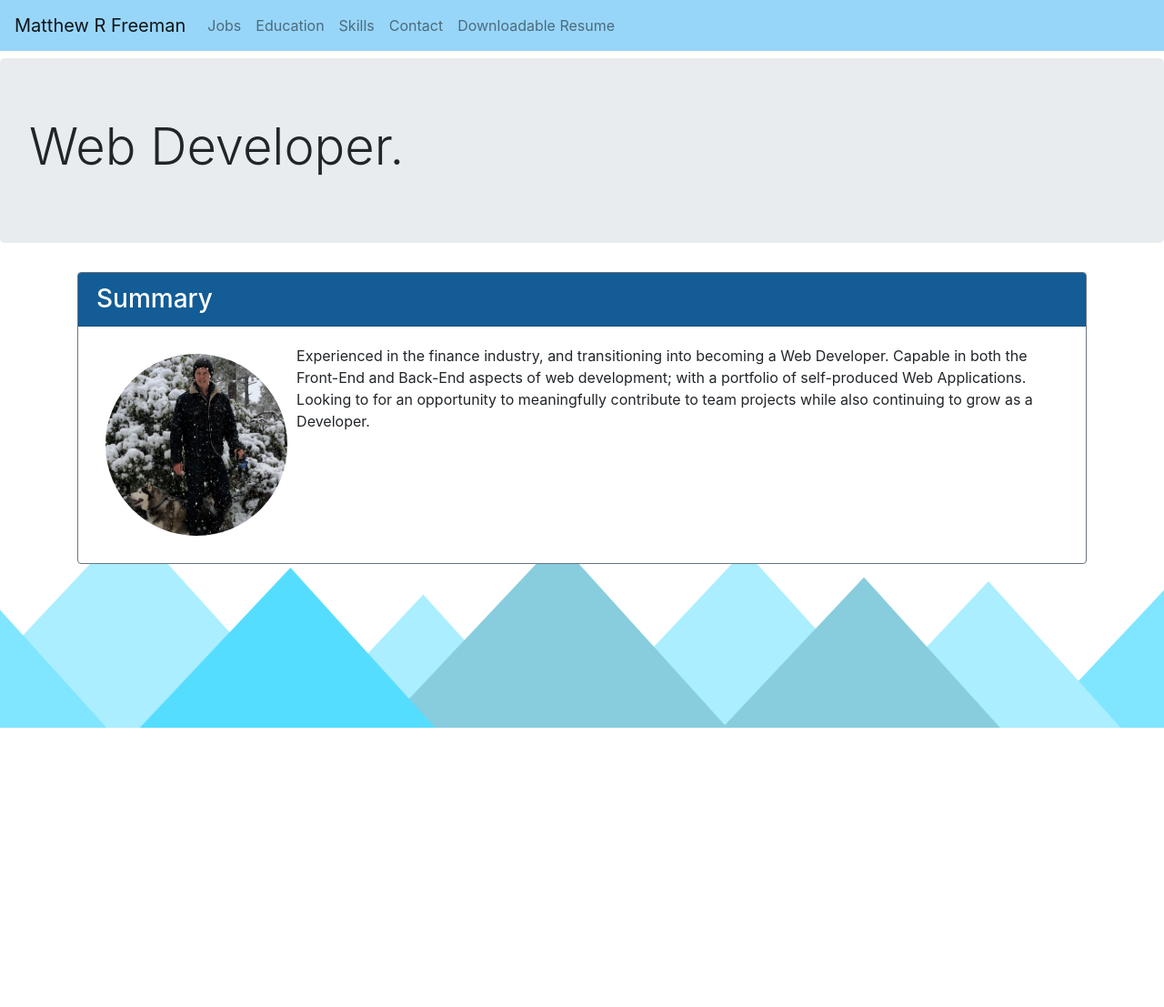
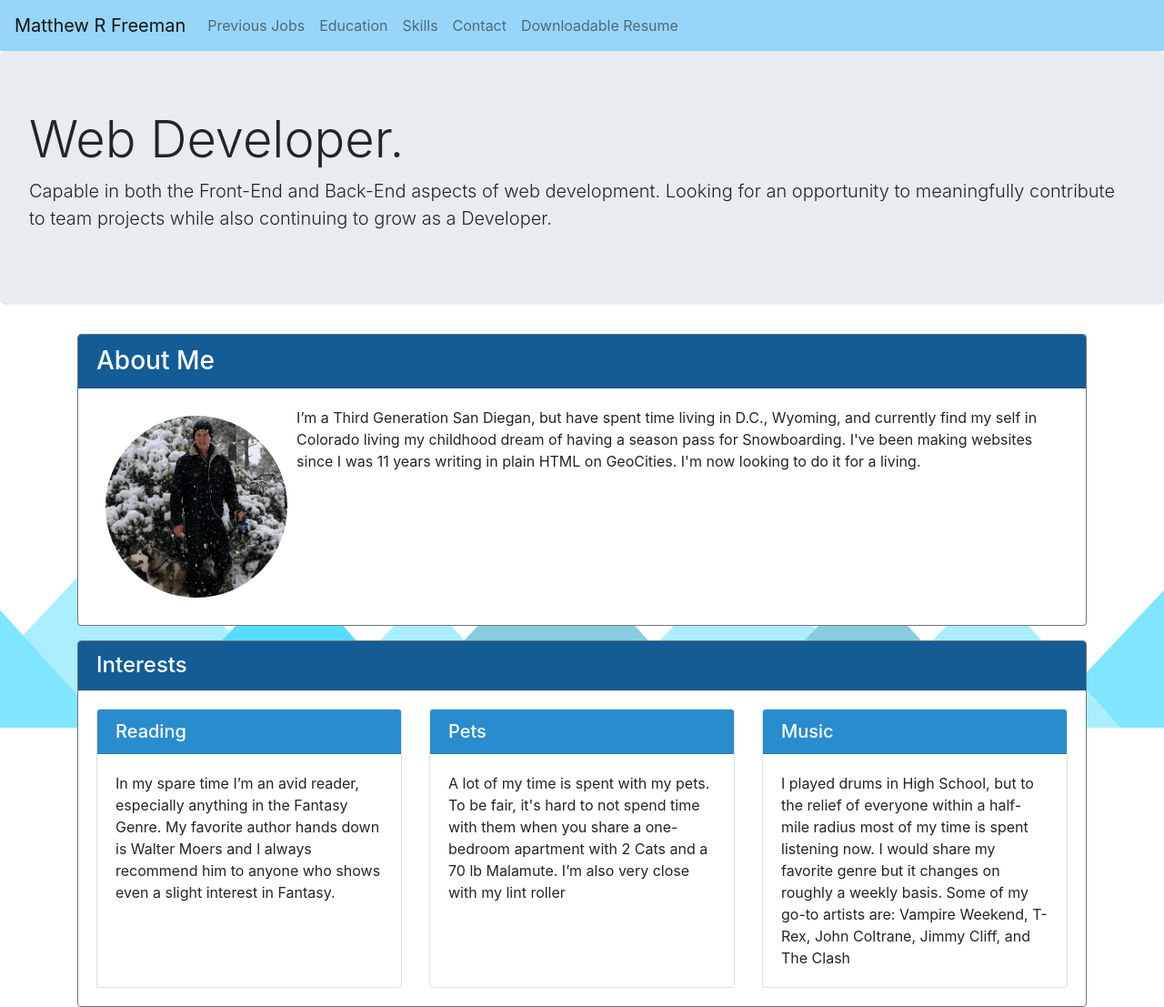
Before and after one commit to multapaucis/resume_site, a Django app: page / in a window 1280 px wide. Shown: the whole page at 91% size. Before the commit the page ends 800 px from the top, so only its background shows below. Run offline with Django 3.2, Linux system fonts and the light colour scheme; data comes from the database, SQL or seed files in the repository; both versions use the stored data as it was after the commit; some libraries are stand-ins or nearby versions.

Commit message:
Add Personal Information & Interests to Home Page

```diff
--- a/cv/admin.py
+++ b/cv/admin.py
@@ -1,5 +1,5 @@
 from django.contrib import admin
-from cv.models import Job, JobDescription, Education, Skill, Resume, SkillType
+from cv.models import Job, JobDescription, Education, Skill, Resume, SkillType, Interest
 
 # Register your models here.
 admin.site.register(Job)
@@ -8,3 +8,4 @@ admin.site.register(Education)
 admin.site.register(SkillType)
 admin.site.register(Skill)
 admin.site.register(Resume)
+admin.site.register(Interest)
--- a/cv/models.py
+++ b/cv/models.py
@@ -57,7 +57,7 @@ class SkillType(models.Model):
 		return self.type_name
 
 class Skill(models.Model):
-	"""Releveant Skills"""
+	"""Relevant Skills"""
 	skill_name = models.CharField(max_length=200)
 	stype = models.ForeignKey(SkillType, on_delete=models.PROTECT)
 
@@ -73,3 +73,12 @@ class Resume(models.Model):
 	def __str__(self):
 		'''Returns a string representing the Resume'''
 		return self.res_name
+
+class Interest(models.Model):
+	"""Model for my Interests"""
+	interest_name = models.CharField(max_length=200)
+	description = models.TextField()
+
+	def __str__(self):
+		'''Returns a string representing the Interest'''
+		return self.interest_name
--- a/cv/templates/cv/base.html
+++ b/cv/templates/cv/base.html
@@ -23,7 +23,7 @@
 		<div class="collapse navbar-collapse" id="navbarToggler">
 			<ul class="navbar-nav mr-auto mt-2 mt-lg-0">
 				<li class="nav-item">
-					<a class="nav-link" href="{% url 'cv:jobs' %}">Jobs</a>
+					<a class="nav-link" href="{% url 'cv:jobs' %}">Previous Jobs</a>
 				</li>
 				<li class="nav-item">
 					<a class="nav-link" href="{% url 'cv:education' %}">Education</a>
--- a/cv/templates/cv/index.html
+++ b/cv/templates/cv/index.html
@@ -2,19 +2,44 @@
 {% load static %}
 
 {% block header %}
-	<div class="jumbotron mt-2">
+	<div class="jumbotron">
 		<h1 class="display-4">Web Developer. </h1>
+		<p class="lead">Capable in both the Front-End and Back-End aspects of web development. Looking for an opportunity to meaningfully contribute to team projects while also continuing to grow as a Developer.</p>
 	</div>
 {% endblock header %}
 
 {% block content %}
 
 <div class="card border-secondary mb-3">
-	<h3 class="card-header text-white" style="background-color: #135c96;">Summary</h3>
+	<h3 class="card-header text-white" style="background-color: #135c96;">About Me</h3>
 	<div class="card-body">
 		<img class="rounded-circle" src="{% static 'cv/selfSnow.jpg' %}" alt="Photo of Matt Freeman" height="200"  style="float: left; margin:10px">
-		<p>Experienced in the finance industry, and transitioning into becoming a Web Developer. Capable in both the Front-End and Back-End aspects of web development; with a portfolio of self-produced Web Applications. Looking to for an opportunity to meaningfully contribute to team projects while also continuing to grow as a Developer.</p>
+		<p>I’m a Third Generation San Diegan, but have spent time living in D.C., Wyoming, and currently find my self in Colorado living my childhood dream of having a season pass for Snowboarding. I've been making websites since I was 11 years writing in plain HTML on GeoCities. I'm now looking to do it for a living.</p>
 	</div>
+</div>
+<div class="card border-secondary mb-3">
+	<h4 class="card-header text-white" style="background-color: #135c96;">Interests</h4>
+
+	<div class="card-body">
+		<div class="card-deck">
+			{% for interest in interests %}
+			<div class="card">
+				<h5 class="card-header text-white" style="background-color: #298cce;">{{ interest.interest_name}}</h5>
+				<div class="card-body">
+					<p class="card-text">{{interest.description}}
+					</p>
+				</div>
+			</div>
+			{% empty %}
+			<div class="card text-white bg-warning border-secondary mb-3">
+				<div class="card-body">
+					<h5 class="card-title">Looks like I'm a Robot with no Interests</h5>
+				</div>
+			</div>
+			{% endfor %}
+		</div>
+	</div>
+
 </div>
 
 {% endblock content %}
--- a/cv/views.py
+++ b/cv/views.py
@@ -1,12 +1,14 @@
 from django.shortcuts import render
 from django.http import FileResponse
 
-from .models import Job, JobDescription, Education, SkillType, Resume
+from .models import Job, JobDescription, Education, SkillType, Resume, Interest
 
 # Create your views here.
 def index(request):
 	'''The home page for the Resume'''
-	return render(request, 'cv/index.html')
+	interests = Interest.objects.all()
+	context = {'interests': interests}
+	return render(request, 'cv/index.html', context)
 
 def jobs(request):
 	'''Show all Work Experience'''
```
Also changed, not shown: cv/migrations/0007_interest.py (added), db.sqlite3.
